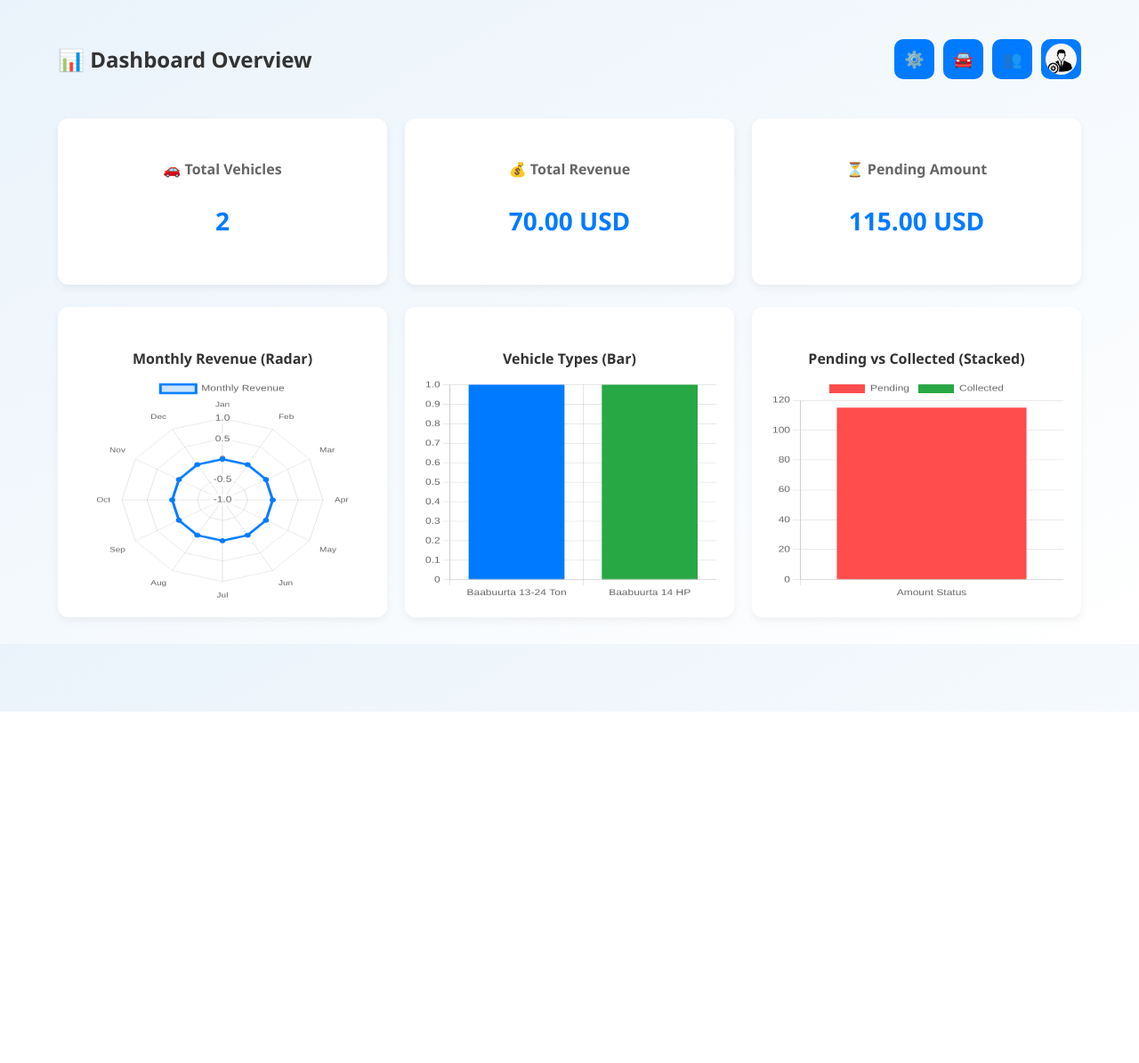
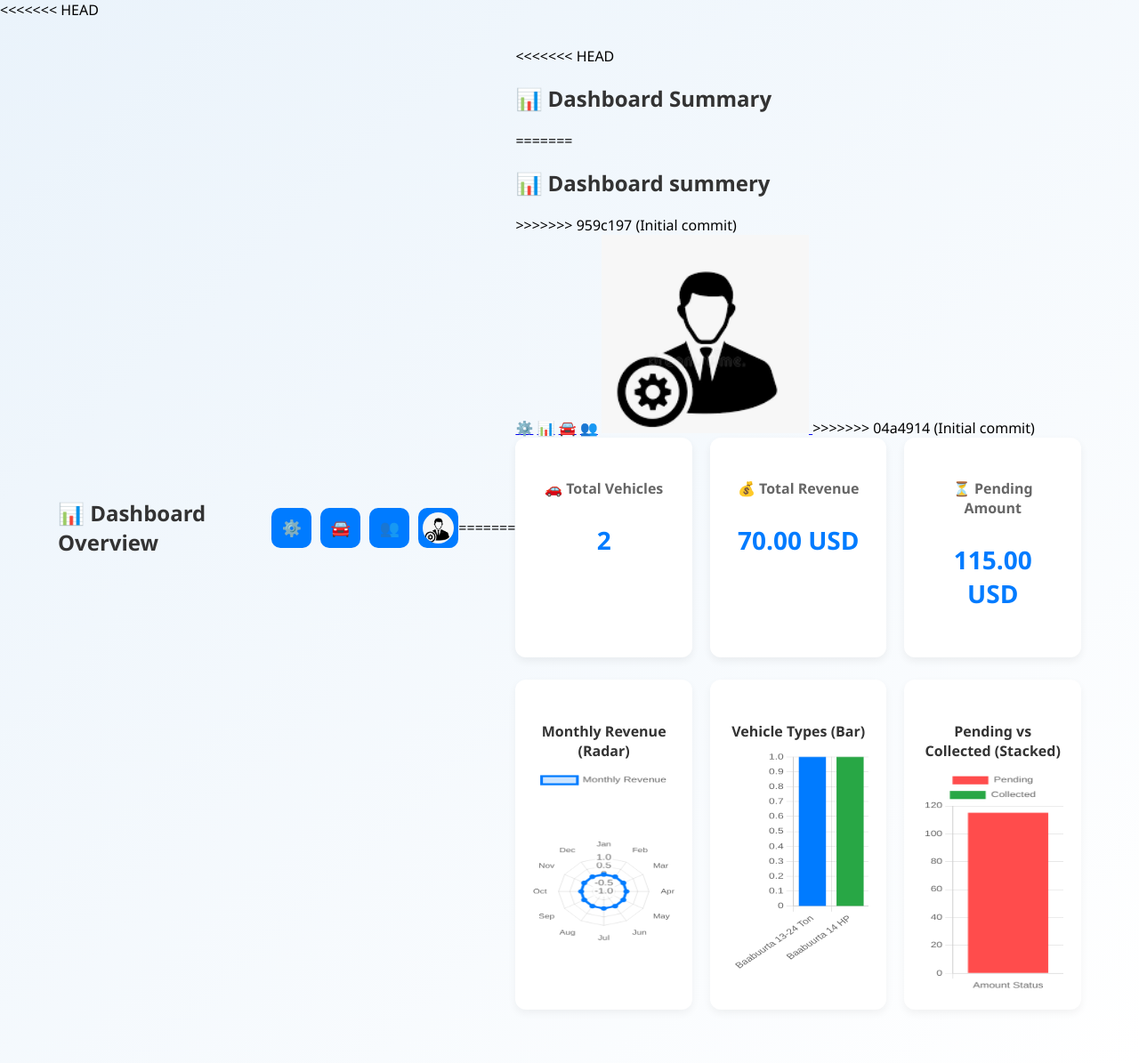
Before and after one commit to m-f-tax/road-tax, a PHP site: page /dashboard/dashboard_home.php in a window 1280 px wide. Shown: the whole page at 89% size. Before the commit the page ends 800 px from the top, so only its background shows below. Run offline with PHP 8.4, Linux system fonts and the light colour scheme; data comes from the database, SQL or seed files in the repository.

Commit message:
kusoo xidhmay

```diff
--- a/dashboard/dashboard_home.php
+++ b/dashboard/dashboard_home.php
@@ -125,6 +125,7 @@ while ($row = $pie_result->fetch_assoc()) {
 </head>
 <body>
 
+<<<<<<< HEAD
 <div class="wrapper">
   <div class="topbar">
     <h2>📊 Dashboard Overview</h2>
@@ -135,6 +136,22 @@ while ($row = $pie_result->fetch_assoc()) {
       <a href="manage_users" title="Users">👥</a>
       <a href="profile_admin" title="Profile"><img src="img/logo3.PNG" style="width: 35px; height: 35px; border-radius: 50%;"></a>
     </div>
+=======
+<div class="top-bar">
+<<<<<<< HEAD
+  <h2>📊 Dashboard Summary</h2>
+=======
+  <h2>📊 Dashboard summery</h2>
+>>>>>>> 959c197 (Initial commit)
+  <div class="profile-box">
+    <a href="settings" class="emoji" data-title="Setting">⚙️</a>
+    <a href="../generate/generate_report" class="emoji" data-title="Report">📊</a>
+    <a href="add_vehicle_type" class="emoji" data-title="Add Type">🚘</a>
+    <a href="manage_users" class="emoji" data-title="Users">👥</a>
+    <a href="profile_admin">
+      <img src="img/logo3.PNG" alt="Admin" title="Admin Profile">
+    </a>
+>>>>>>> 04a4914 (Initial commit)
   </div>
 
   <div class="stats">
```
